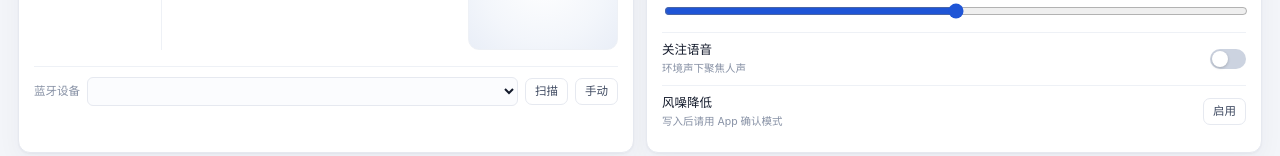
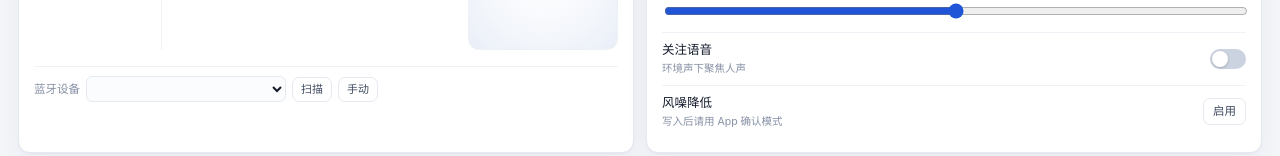
Before and after one commit to Fanxingkeming/sony-headphones-control, a plain HTML site: page app/index.html in a window 1280 px wide. Shown: the part 248-404 px from the top of the page. Drawn offline with Linux system fonts and the light colour scheme; no server answers.

Commit message:
style: keep the device picker to one field's width
The picker was stretching across the whole card and read as a separate bar
rather than another row of the device summary. It is now a fixed 200 px select
with the two buttons right after it, so the row ends roughly where the value
column does.

Screenshots re-shot with a locally supplied product render (Sony artwork, not
redistributed) and masked addresses.

```diff
--- a/app/style.css
+++ b/app/style.css
@@ -143,14 +143,16 @@ html:not([data-theme="dark"]) .ico-sun{display:none}
   width:100%;max-width:172px;height:134px;object-fit:contain;
   filter:drop-shadow(0 8px 8px rgba(30,45,80,.12));
 }
-.bt-row{grid-column:1/-1;display:flex;align-items:center;gap:7px;border-top:1px solid var(--line2);padding-top:10px;margin-top:2px}
-.bt-row label{font-size:11.5px;color:var(--muted);white-space:nowrap}
+.bt-row{grid-column:1/-1;display:flex;align-items:center;gap:6px;border-top:1px solid var(--line2);padding-top:9px;margin-top:2px}
+.bt-row label{font-size:11.5px;color:var(--muted);white-space:nowrap;min-width:44px}
 /* The picker replaces typing a 17-character address: it lists what Windows
-   already has paired, with the detected model and link state. */
+   already has paired, with the detected model and link state. Kept to a fixed
+   200 px so the row reads as one more field instead of a full-width bar. */
 .bt-row select{
-  flex:1;min-width:0;border:1px solid var(--line);border-radius:6px;padding:5px 7px;
-  font-size:12px;background:var(--input);color:var(--ink);outline:none;
+  flex:0 0 200px;width:200px;min-width:0;border:1px solid var(--line);border-radius:6px;
+  padding:4px 6px;font-size:11.5px;background:var(--input);color:var(--ink);outline:none;
 }
+.bt-row .btn.small{padding:3px 8px;font-size:11px}
 .bt-row select:focus{border-color:var(--primary)}
 .mac-row{grid-column:1/-1;display:flex;align-items:center;gap:7px;border-top:1px solid var(--line2);padding-top:10px;margin-top:2px}
 .mac-row label{font-size:11.5px;color:var(--muted);white-space:nowrap}
```
Also changed, not shown: docs/screenshots/dark.png, docs/screenshots/light.png, 1 other file.
